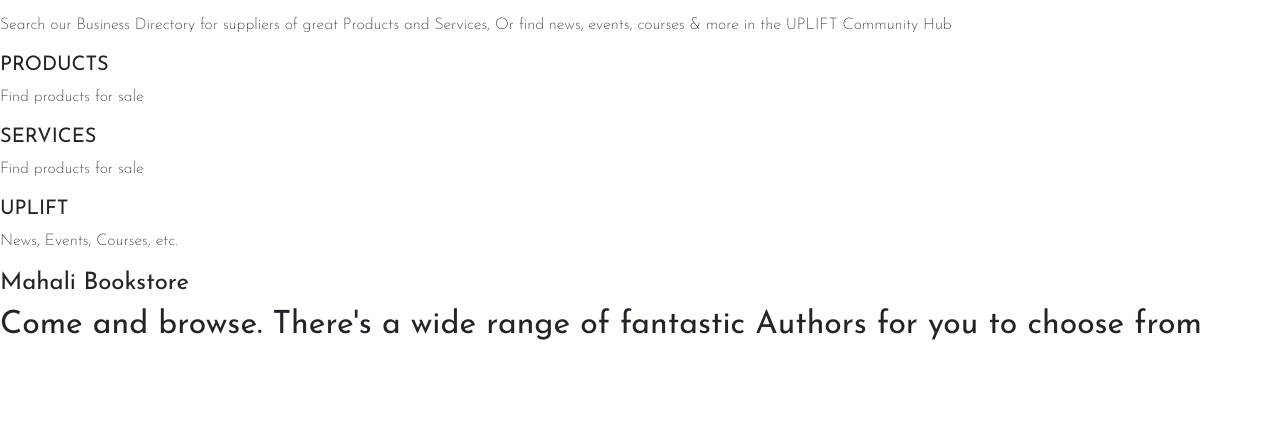
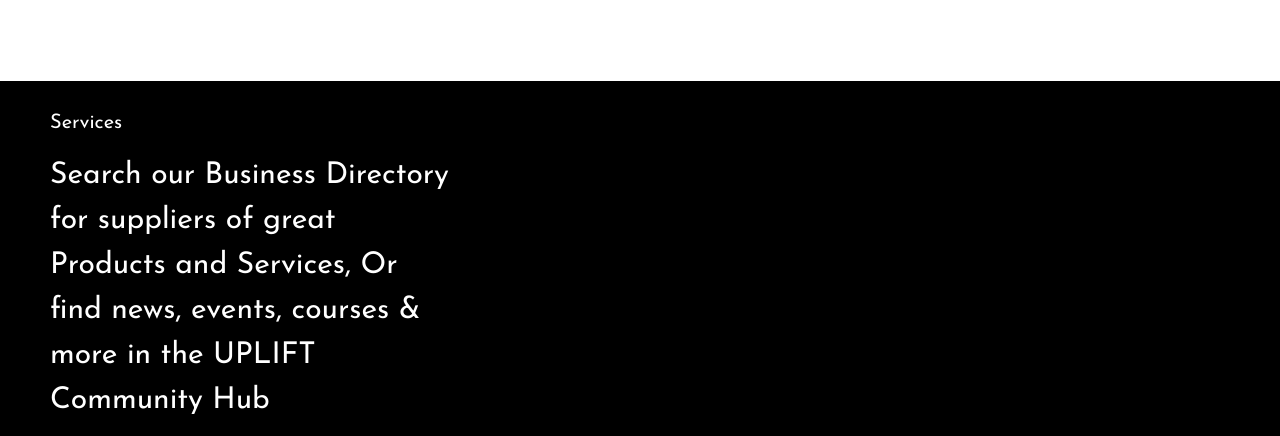
Before and after one commit to MrNaughtZero/Black_Business_Directory, a Flask app: page / in a window 1280 px wide; the page is wider, and only the part inside the window is pictured. Shown: the part 1263-1699 px from the top of that part. Before the commit the page ends 1603 px from the top of that part, so only its background shows below. Run offline with Flask 2, Linux system fonts and the light colour scheme; some libraries are stand-ins or nearby versions.

Commit message:
comments added to label each section. styles for homepage added

```diff
--- a/app/static/styles/main.css
+++ b/app/static/styles/main.css
@@ -133,6 +133,8 @@ svg#svg-home {
     font-size: 13px;
 }
 
+/* Admin navigation end */
+
 
 /* admin main content contained */
 
@@ -191,6 +193,8 @@ h2#add-new-cat {
 .category-block-two {
     width: 50%;
 }
+
+/* admin categories end */
 
 /* table actions */
 
@@ -258,6 +262,8 @@ a.cat-delete-link {
     top: 5px;
 }
 
+/* cat table end */
+
 /* admin create blog post */
 
 .admin-all-posts-wrapper {
@@ -319,7 +325,9 @@ li#submit-btn-li {
     left: 6px;
 }
 
-/* Posts page */
+/* admin create blog post end */
+
+/* all Posts page */
 
 .blog-posts-backend {
     background: #e6e6e6;
@@ -391,6 +399,8 @@ input#searchinputbox {
     margin-top: 20px;
 }
 
+/* all posts table */
+
 table#posts-table th {
     font-size: 13px;
     padding-bottom: 10px;
@@ -430,7 +440,11 @@ td.actions-td {
     width: 100px;
 }
 
-/* Front End */
+/* all posts table end */
+
+/* all posts end */
+
+/* Front End - Main Index */
 
 /* nav */
 
@@ -457,6 +471,8 @@ h4#brand-sub {
     margin: 10px;
 }
 
+/* nav end */
+
 /* hero */
 
 div#navbarNavAltMarkup {
@@ -471,20 +487,46 @@ div#carouselExampleSlidesOnly {
     height: 100vh;
 }
 
+.img-car-one {
+    background-image: url("../images/front/slide2-1024x530.jpg");
+    background-size: cover;
+    background-repeat: no-repeat;
+}
+
+.img-car-one:before, .img-car-two:before {
+    content: "";
+    position: absolute;
+    left: 0; right: 0;
+    top: 0; bottom: 0;
+    background: rgba(0,0,0,.5);
+}
+
+.img-car-two {
+    background-image: url("../images/front/slide3-scaled.jpg");
+    background-size: cover;
+    background-repeat: no-repeat;
+}
+
 h1.welcome-heading {
     z-index: 99!important;
     color: white;
     position: absolute;
     top: 38%;
-    padding-left: 100px;
+    padding-left: 64px;
     max-width: 800px;
     font-size: 51px;
 }
+
+/* hero end */
 
 /* about mahali */
 
 .about-mahali-wrapper {
     display: flex;
+}
+
+.about-mahli {
+    padding: 50px 0px;
 }
 
 .about-paragraph {
@@ -501,12 +543,10 @@ h1.welcome-heading {
 }
 
 .about-headings {
-    position: relative;
-    left: 91px;
-    top: 29px;
+    margin-left: 91px;
 }
 
-.about-headings h4 {
+.heading-sub {
     padding-bottom: 30px;
 }
 
@@ -516,3 +556,90 @@ h1.welcome-heading {
     width: 139px;
     white-space: nowrap;
 }
+
+/* about end */
+
+/* services */
+
+.services {
+    background: black;
+    color: white;
+    padding-bottom: 100px;
+}
+
+.services-wrapper {
+    max-width: 70%;
+    margin: 0 auto;
+    padding-top: 30px;
+}
+
+p.services-p-text {
+    font-size: 30px;
+    margin-top: -20px;
+    max-width: 400px;
+    font-weight: 500;
+}
+
+/* services grid */
+
+.service-grid-wrapper {
+    display: flex;
+    justify-content: space-between;
+}
+
+.product-service-grid {
+    background-image: url(../images/front/Products.jpg);
+    width: 380px;
+    height: 450px;
+    background-size: cover;
+    background-repeat: no-repeat;
+    position: relative;
+}
+
+.service-service-grid {
+    background-image: url(../images/front/Services.jpg);
+    width: 380px;
+    height: 450px;
+    background-size: cover;
+    background-repeat: no-repeat;
+    position: relative;
+}
+
+.uplift-service-grid {
+    background-image: url(../images/front/Uplift.jpg);
+    width: 380px;
+    height: 450px;
+    background-size: cover;
+    background-repeat: no-repeat;
+    position: relative;
+}
+
+.product-service-title, .service-service-title, .uplift-service-title{
+    display: flex;
+    flex-direction: column;
+    align-items: CENTER;
+    position: absolute;
+    bottom: -7%;
+    background: white;
+    width: 80%;
+    color: green;
+    left: 11%;
+    border-radius: 1px;
+}
+
+.product-service-title h5, .service-service-title h5, .uplift-service-title h5 {
+    font-size: 15px;
+    position: relative;
+    top: 7px;
+    padding-bottom: 4px;
+}
+
+
+/* Media Queries */
+
+@media screen and (max-width:1330px){
+    .services-wrapper {
+        max-width: 100%;
+        padding-left: 50px;
+    }
+}
```
